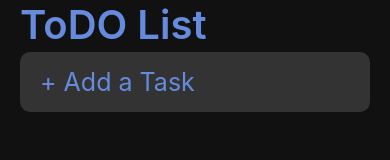
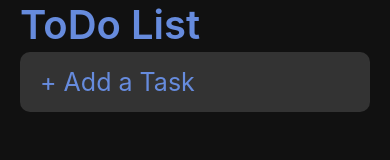
Before and after one commit to Hyogyeong8/ToDoApp_ReactNative, a React Native app: screen / in a window 390 px wide. Shown: the top 160 px of the page. Built offline with nearby package versions, Linux system fonts and the light colour scheme.

Commit message:
Refactor: fix typo

```diff
--- a/src/App.js
+++ b/src/App.js
@@ -93,7 +93,7 @@ export default function App() {
                     barStyle="light-content"
                     backgroundColor={theme.background}
                 />
-                <Title>ToDO List</Title>
+                <Title>ToDo List</Title>
                 <Input
                     placeholder="+ Add a Task"
                     value={newTask}
```
